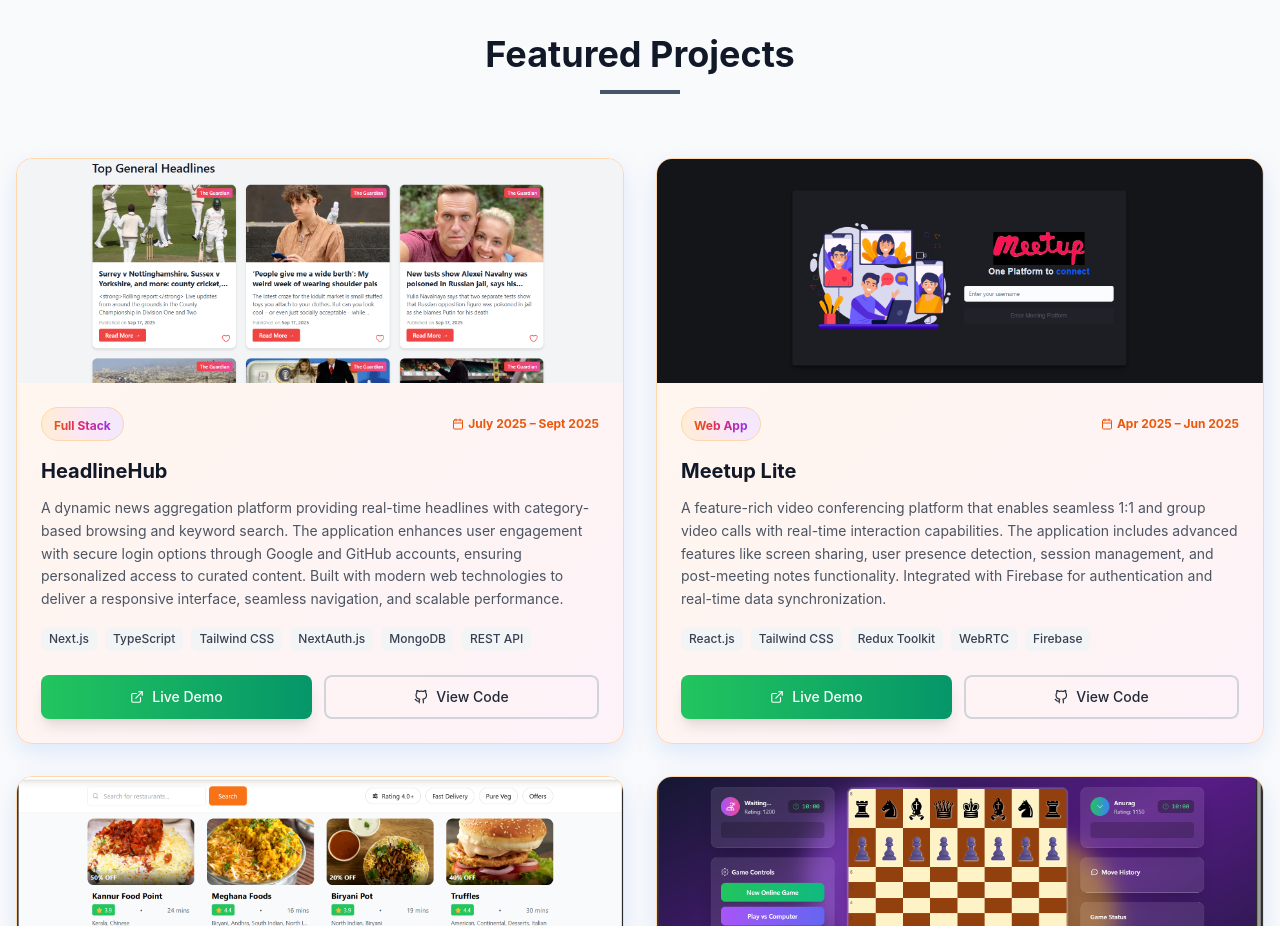
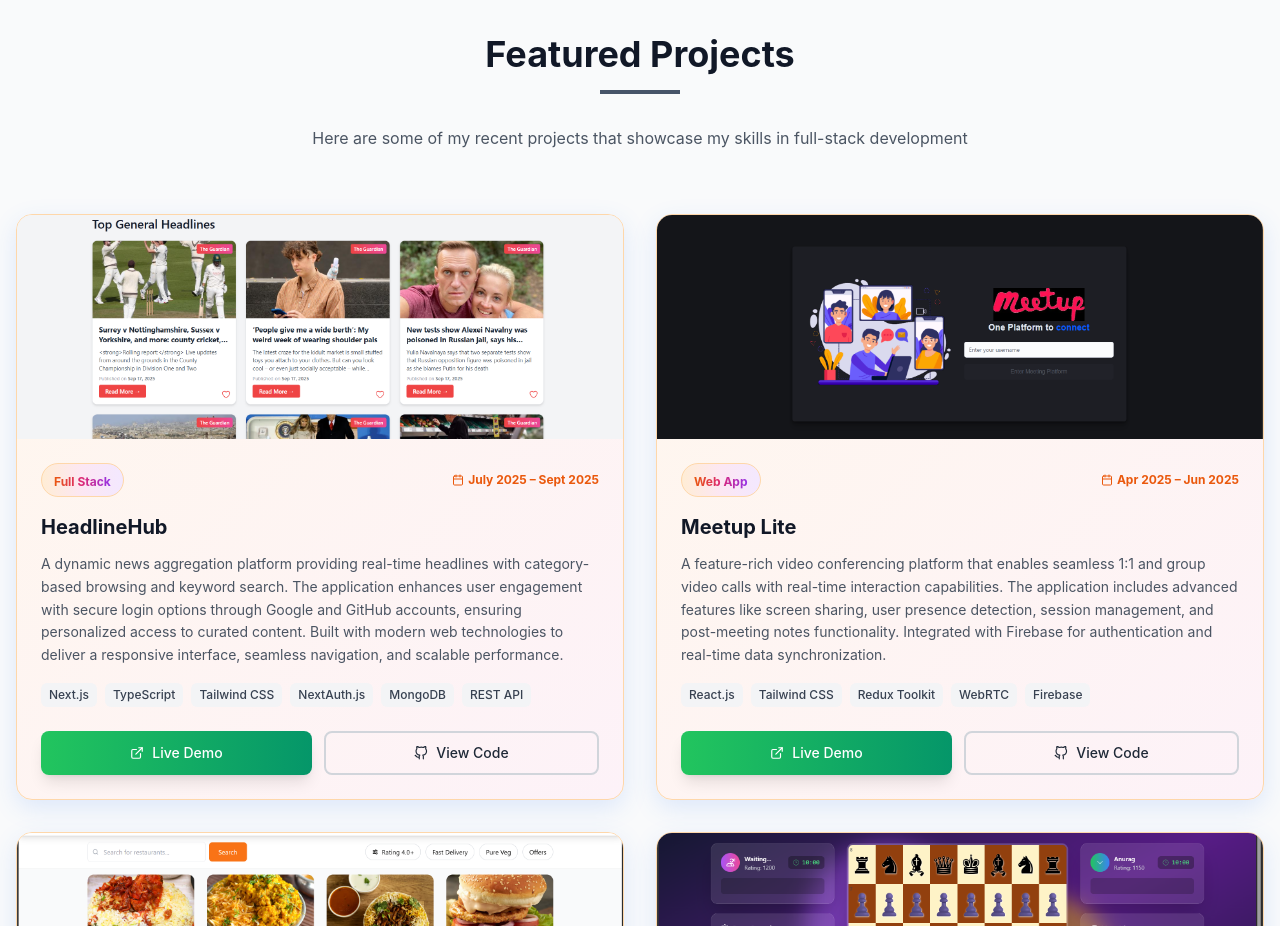
Before and after one commit to Algoraver22/Portfolio, a React (Create React App) app: page / in a window 1280 px wide. Shown: the part 3800-4726 px from the top of the page. Built offline with nearby package versions, Linux system fonts and the light colour scheme; the HTML template or start-up script is replaced by a standard one.

Commit message:
Enhance Projects section with introductory text
Added a brief introduction about recent projects.

```diff
--- a/src/components/Projects.js
+++ b/src/components/Projects.js
@@ -61,6 +61,9 @@
           </h2>
           <div className="w-20 h-1 bg-primary-600 mx-auto mb-8"></div>
           <p className="text-gray-600 dark:text-gray-400 max-w-2xl mx-auto">
+            Here are some of my recent projects that showcase my skills in full-stack development
+
+
           </p>
         </motion.div>
 
```
